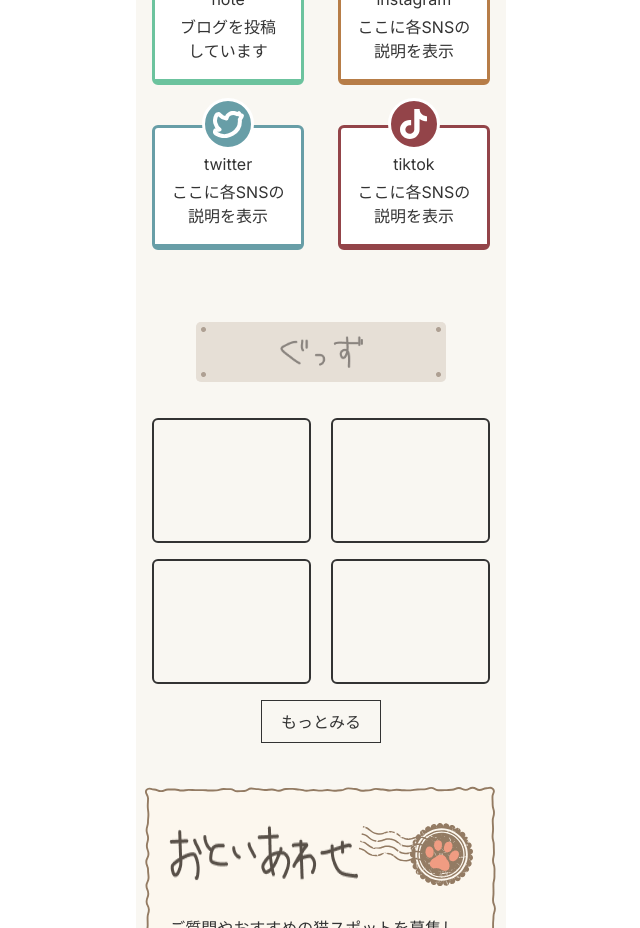
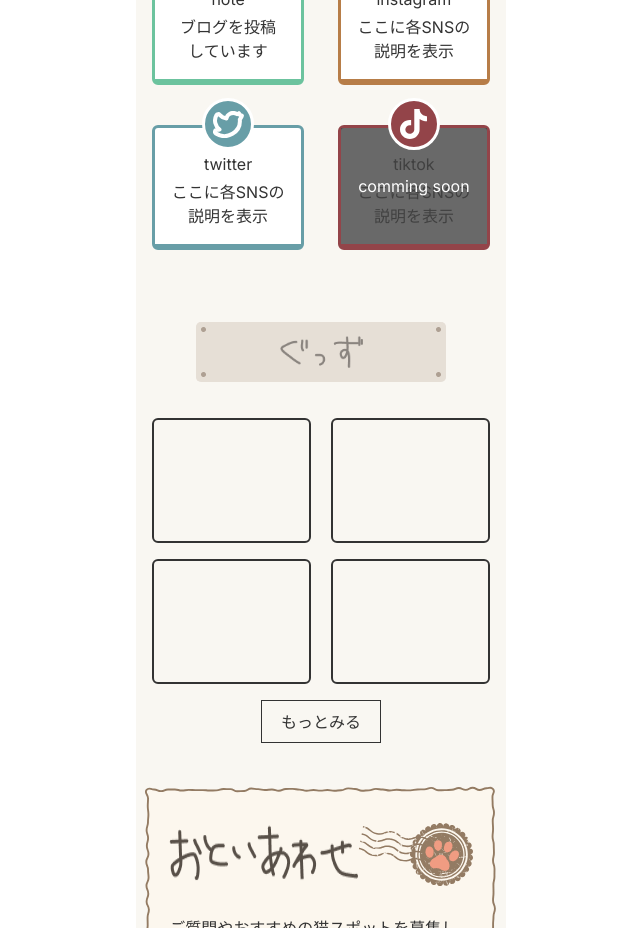
Before and after one commit to kusanohatsumi/nekotanteikyoku, a Next.js app: page / in a window 1280 px wide. Shown: the part 1500-2428 px from the top of the page, without its empty margins (319-959 px from the left). Built offline with nearby package versions, Linux system fonts and the light colour scheme; no server answers.

Commit message:
update link
URLを追加
TikTokをcomming soonに

```diff
--- a/src/app/page.tsx
+++ b/src/app/page.tsx
@@ -121,7 +121,7 @@ export default function Home() {
             </Ct_title>
             <List>
               <SNS className="sns note">
-                <a href="/">
+                <a href="https://note.com/nice_daisy154" target="_blank">
                   <h3>note</h3>
                   <p>
                     ブログを投稿
@@ -146,7 +146,7 @@ export default function Home() {
                 </a>
               </SNS>
               <SNS className="sns tiktok">
-                <a href="/">
+                <a href="#">
                   <h3>tiktok</h3>
                   <p>ここに各SNSの説明を表示</p>
                 </a>
--- a/src/styles/globals.css
+++ b/src/styles/globals.css
@@ -64,7 +64,22 @@ a:hover {
 }
 .tiktok::before {
   background: #934449;
+  z-index: 9;
 }
 .tiktok::after {
   background: url("/sns_tiktok.svg") no-repeat center;
+  z-index: 9;
 }
+
+.tiktok > a::before {
+  content: "comming soon";
+  display: flex;
+  align-items: center;
+  justify-content: center;
+  width: 100%;
+  height: 100%;
+  position: absolute;
+  color: #fff;
+  background-color: rgba(68, 68, 68, 0.8);
+  z-index: 1;
+}
```
